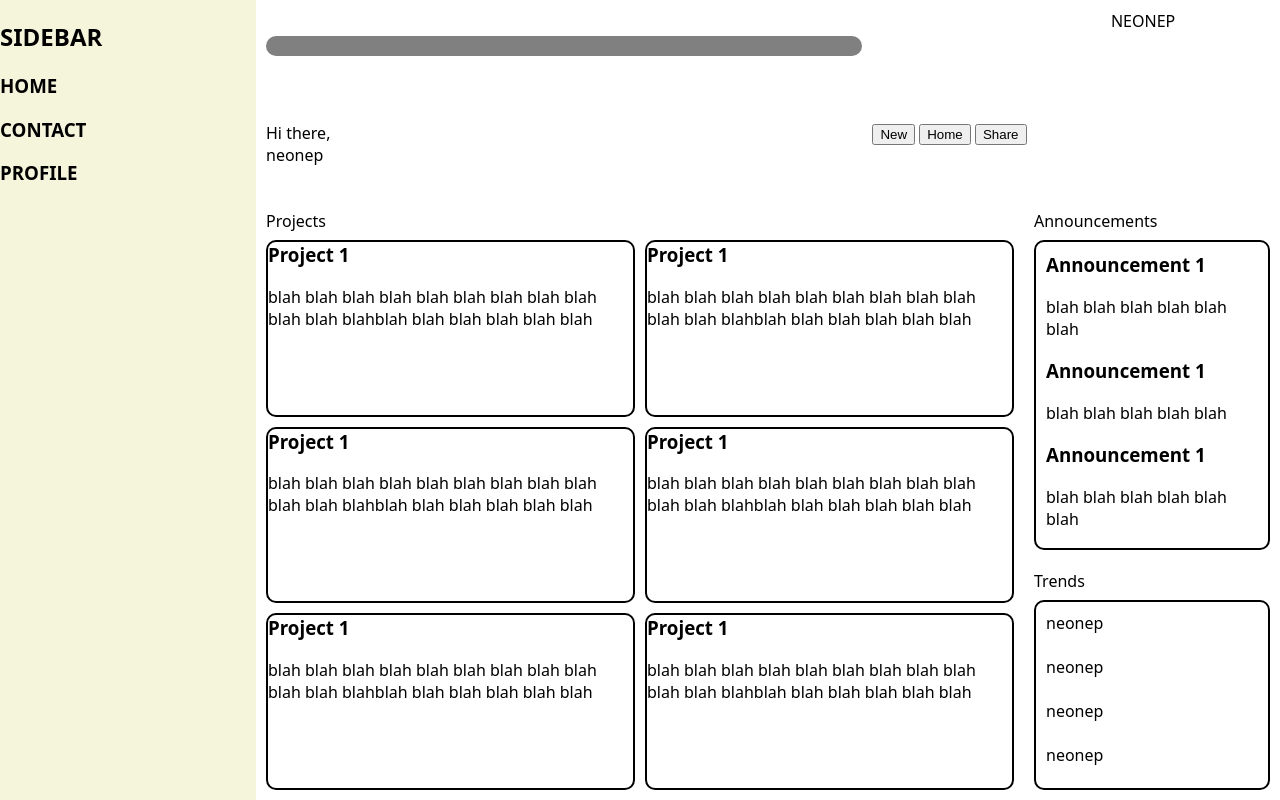
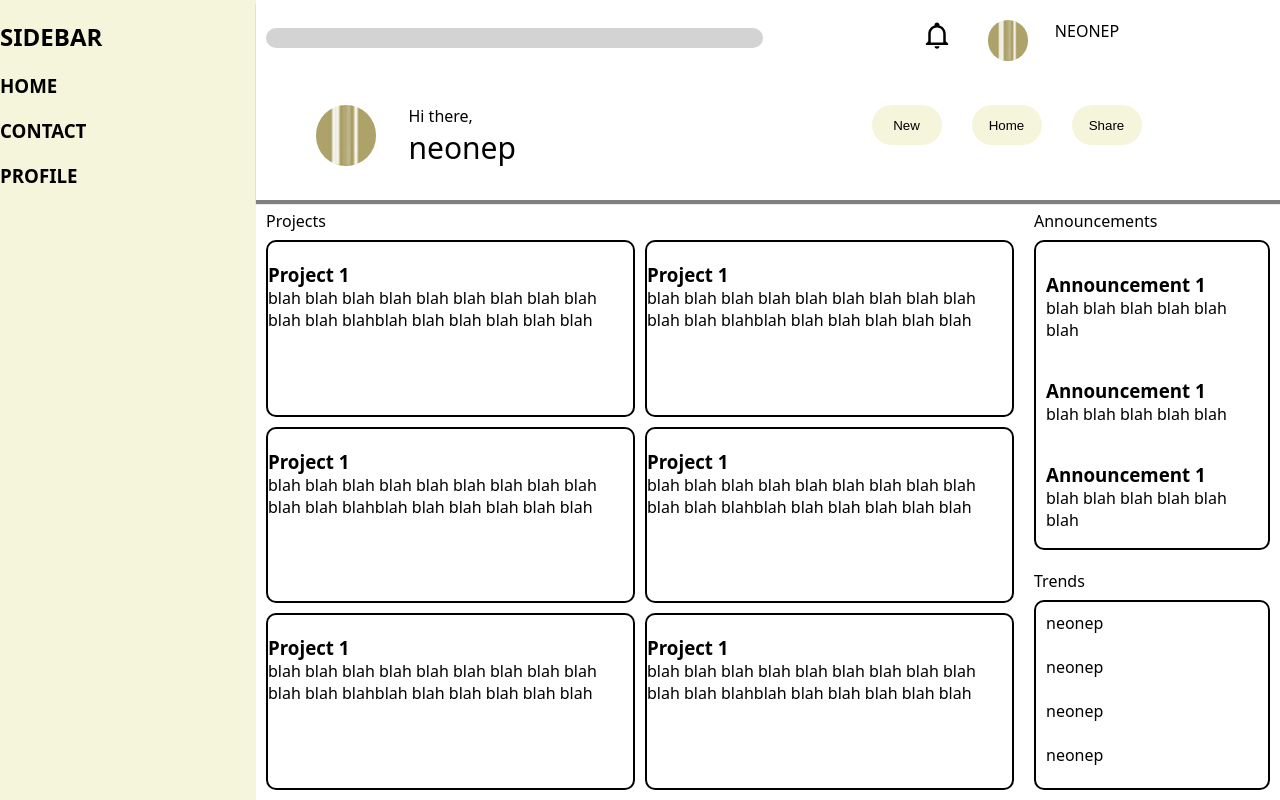
Before and after one commit to Neeeap/AdminDash, a plain HTML site: page index.html in a window 1280 px wide. Drawn offline with Linux system fonts and the light colour scheme.

Commit message:
added images and reworked layout

```diff
--- a/index.html
+++ b/index.html
@@ -16,12 +16,15 @@
         </div>
         <div id="head">
             <div id="search"></div>
-            <p id="name">NEONEP</p>
-            <div id="greet">
-                <p>Hi there,</p>
-                <p>neonep</p>
+            <div id="name"><img src="./bell-outline.svg" alt="" id="bell"> <img src="./pfp.png" alt="" id="pfp"> NEONEP</div>
+            <div id="intro">
+                <img src="./pfp.png" alt="">
+                <div>
+                    <p>Hi there,</p>
+                    <p id="bigname">neonep</p>
+                </div>
             </div>
-            <div>
+            <div id="buttons">
                 <button>New</button>
                 <button>Home</button>
                 <button>Share</button>
--- a/style.css
+++ b/style.css
@@ -5,7 +5,11 @@ p,body{
     margin:0;
 }
 h3{
+    margin-bottom: 0;
+}
+h3{
     margin-top: 0;
+    margin-top: 20px;
 }
 #contain{
     display: grid;
@@ -54,7 +58,7 @@ h3{
 }
 #head{
     display:grid;
-    grid-template: 1.5fr 1fr/ 1.5fr 1fr;
+    grid-template: 1fr 1fr/ 1fr 1fr;
     gap:10px;
     padding:10px;
 }
@@ -69,12 +73,13 @@ border-radius: 10px;
 }
 #head{
     grid-area: header;
+    box-shadow: 0 4px 1px gray;
 }
 #contain{
     grid-area: container;
 }
 #search{
-    background-color: grey;
+    background-color: lightgray;
     border-radius: 10px;
     height:20px;
     display:grid;
@@ -82,7 +87,12 @@ border-radius: 10px;
     margin-bottom: 30px;
 }
 #name{
-    margin-left: 60%;
+    display: grid;
+    width:200px;
+    grid-template-columns: repeat(3, 1fr);
+    justify-self: center;
+    margin-top: 10px;
+    height:70px
 }
 #sumtext{
     grid-column-start: 1;
@@ -90,3 +100,39 @@ border-radius: 10px;
     text-align: left;
     height: fit-content;
 }
+#buttons{
+    display: grid;
+    grid-template-columns: 1fr 1fr 1fr;
+    width:300px;
+    justify-self: center;
+}
+button{
+    width:70px;
+    height: 40px;
+    border-radius: 20px;
+    border:0;
+    background-color: beige;
+}
+img{
+    width:60px;
+    height:auto;
+    border-radius: 30px;
+}
+#pfp{
+    width:40px;
+    height:auto;
+    border-radius: 20px;
+}
+#bell{
+    width:30px;
+    height:auto;
+}
+#intro{
+    display: grid;
+    grid-template-columns: 1fr 1fr;
+    width:200px;
+    margin-left:50px;
+}
+#bigname{
+    font-size: 30px;
+}
```
Also changed, not shown: bell-outline.svg (added), magnify.svg (added), pfp.png (added).
